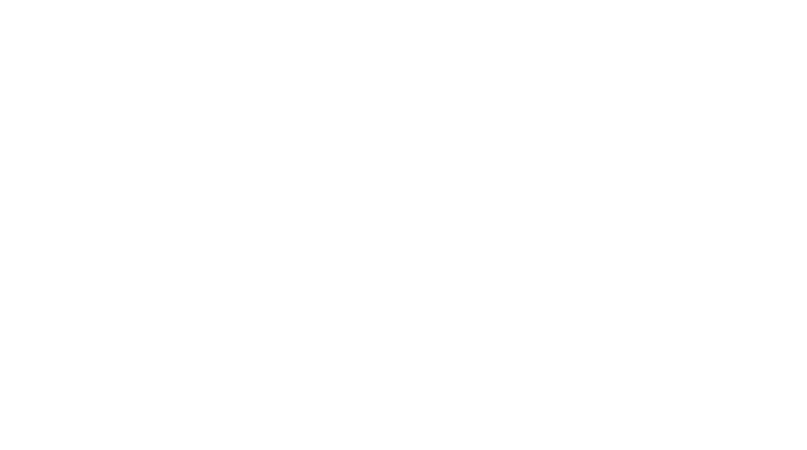
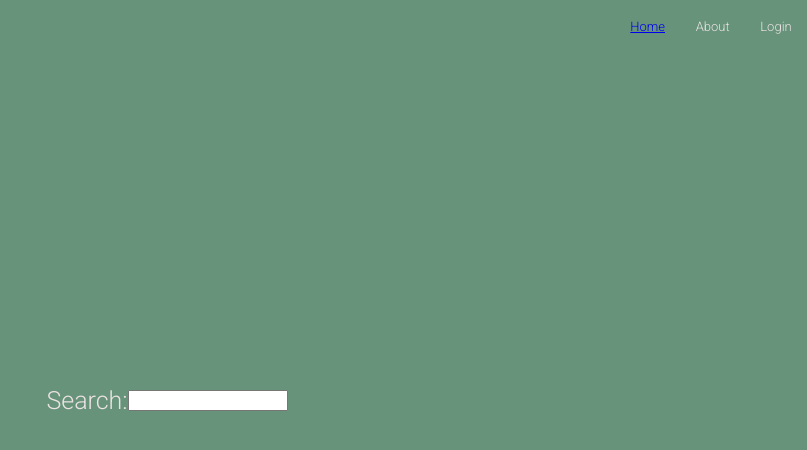
Before and after one commit to Peggy-works/peggys-start-page, a plain HTML site: page index.html in a window 1280 px wide. Shown: the whole page, without its empty margins (473-1280 px from the left). Drawn offline with Linux system fonts and the light colour scheme.

```diff
--- a/css/index.css
+++ b/css/index.css
@@ -1,6 +1,7 @@
 * {
     margin: 0;
     box-sizing: border-box;
+    font-family: 'Roboto', sans-serif;
  }
 
 html, body {
@@ -8,5 +9,71 @@ html, body {
 }
 
 body {
-    background-color: black;
+    background-color: rgb(102 147 122);
+    color: #ebe2e2;
+    font-size: 26px;
+    display: flex;
+    flex-direction: column;
+    justify-content: center;
+    align-items: center;
 }
+
+header {
+    display: flex;
+    align-items: center;
+    justify-content: right;
+    height: 6.5%;
+    width: 100%;
+}
+
+.navbar {
+    display: flex;
+    height: 80%;
+    width: 15%;
+}
+
+.navbar > li {
+    margin: 8;
+    list-style-type: none;
+    flex-grow: 1;
+}
+
+.anchor-links {
+    display: flex;
+    height: 100%;
+    justify-content: center;
+    align-items: center;
+    font-size: .5em;
+    padding: 5px;
+    border-radius: 50px;
+}
+
+.anchor-links:hover {
+    background-color: rgb(72 102 86);
+    border-color: white;
+    color: #ece8e8;
+}
+
+.anchor-links:visited {
+    color: #ebe2e2;
+}
+
+section {
+    display: flex;
+    justify-content: center;
+    align-items: center;
+    height: 87%;
+    width: 100%;
+}
+
+label {
+    font-size: 25px;
+}
+
+.main-body {
+}
+
+footer {
+    height: 6.5%;
+    width: 100%;
+}
--- a/index.html
+++ b/index.html
@@ -4,10 +4,27 @@
         <meta charset="utf-8"/>
         <meta name="viewport" content="width=device-width, initial-scale=1"/>
         <meta name="description" content="website-created-by-AS?"/>
+        <link rel="stylesheet" type="text/css" href="/css/index.css" media="screen"/>
+        <link rel="preconnect" href="https://fonts.googleapis.com">
+        <link rel="preconnect" href="https://fonts.gstatic.com" crossorigin>
+        <link href="https://fonts.googleapis.com/css2?family=Roboto:wght@300&family=Space+Mono:wght@700&display=swap" rel="stylesheet">
         <title>Start-page!</title>
     </head>
     <body>
+        <header>
+            <div class="navbar">
+                <li><a class="anchor-links" href="###">Home</a></li>
+                <li><a class="anchor-links">About</a></li>
+                <li><a class="anchor-links">Login</a></li>
+            </div>
+        </header>
+        <section class="main-body">
+            <label for="search">Search:</label>
+            <input type="text" class="search-bar" name="search">
+        </section>
+        <footer>
 
+        </footer>
         <script src="js/script.js"></script>
     </body>
 </html>
```
